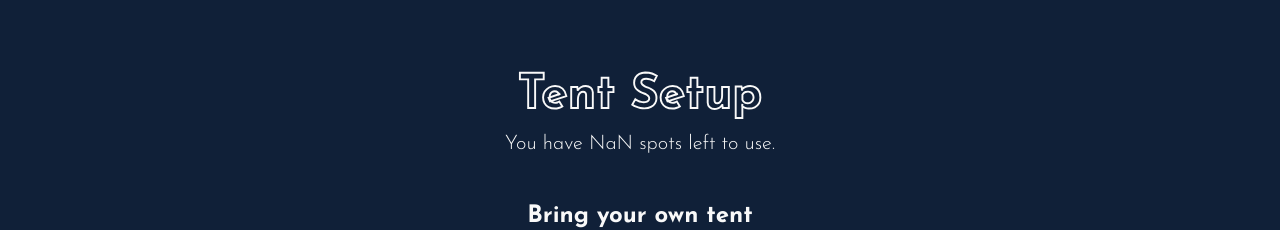
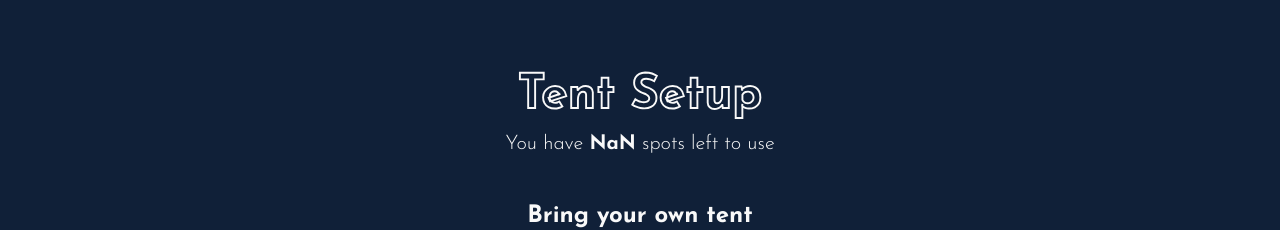
Before and after one commit to jona08n9/booking_flow, a Next.js app: page /tent_selection in a window 1280 px wide. Shown: the top 230 px of the page. Built offline with nearby package versions, Linux system fonts and the light colour scheme; a web font is replaced by a local one.

Commit message:
spotsLeft bold red when no spots left

```diff
--- a/src/pages/tent_selection.js
+++ b/src/pages/tent_selection.js
@@ -139,9 +139,10 @@ export default function TentSelection() {
         <h2 className="  mt-20 text-center">Tent Setup</h2>
 
         <article className="mt-5 grid place-content-center">
-          <p
-            className={spotsLeft <= 0 ? "text-color-yellow" : "text-color-white"}
-          >{`You have  ${spotsLeft} spots left to use.`}</p>
+          <p>
+            You have <span className={spotsLeft <= 0 ? "font-bold text-color-red" : "font-bold text-color-white"}>{spotsLeft}</span> spots left to use
+          </p>
+          <p></p>
         </article>
 
         <div>
```
